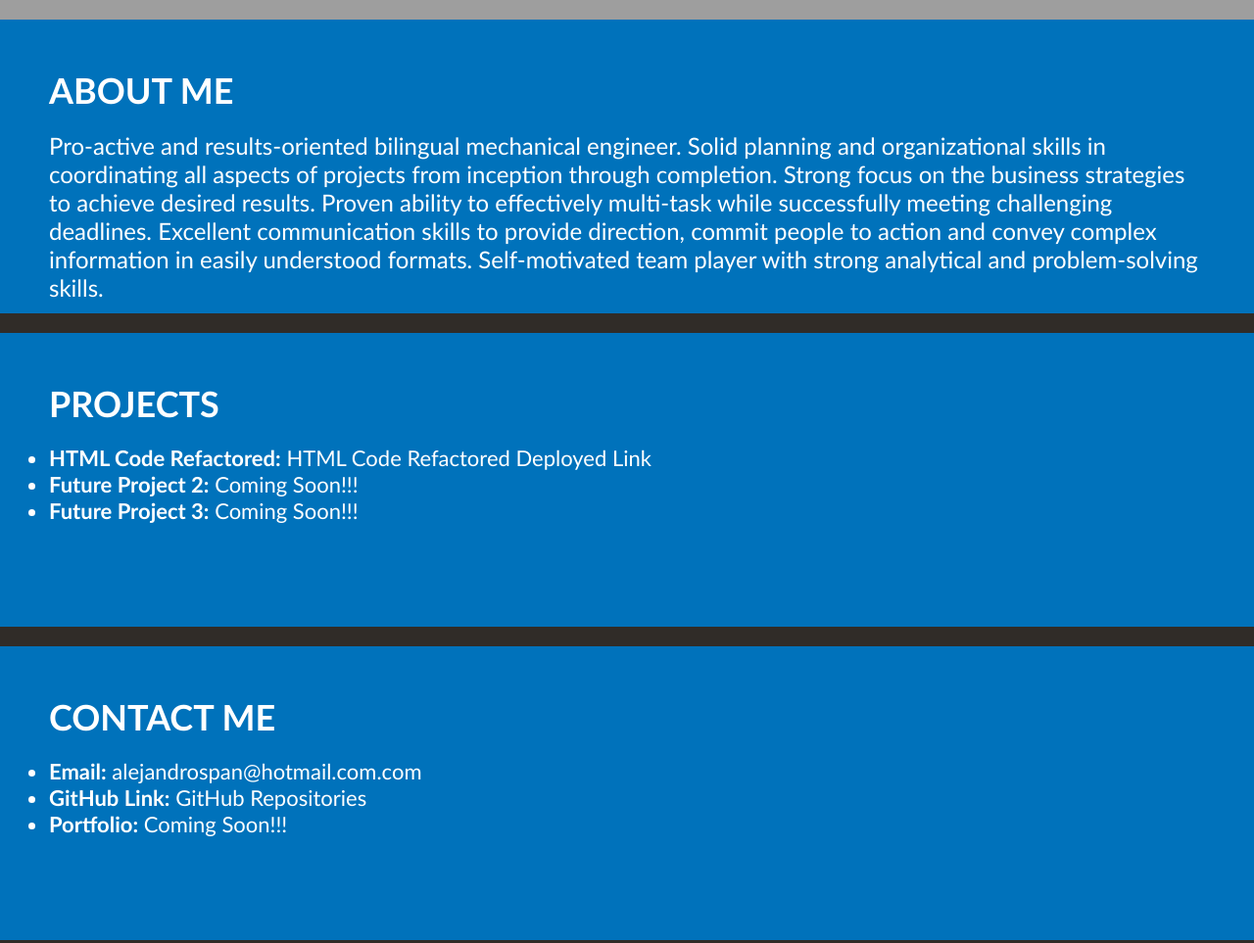
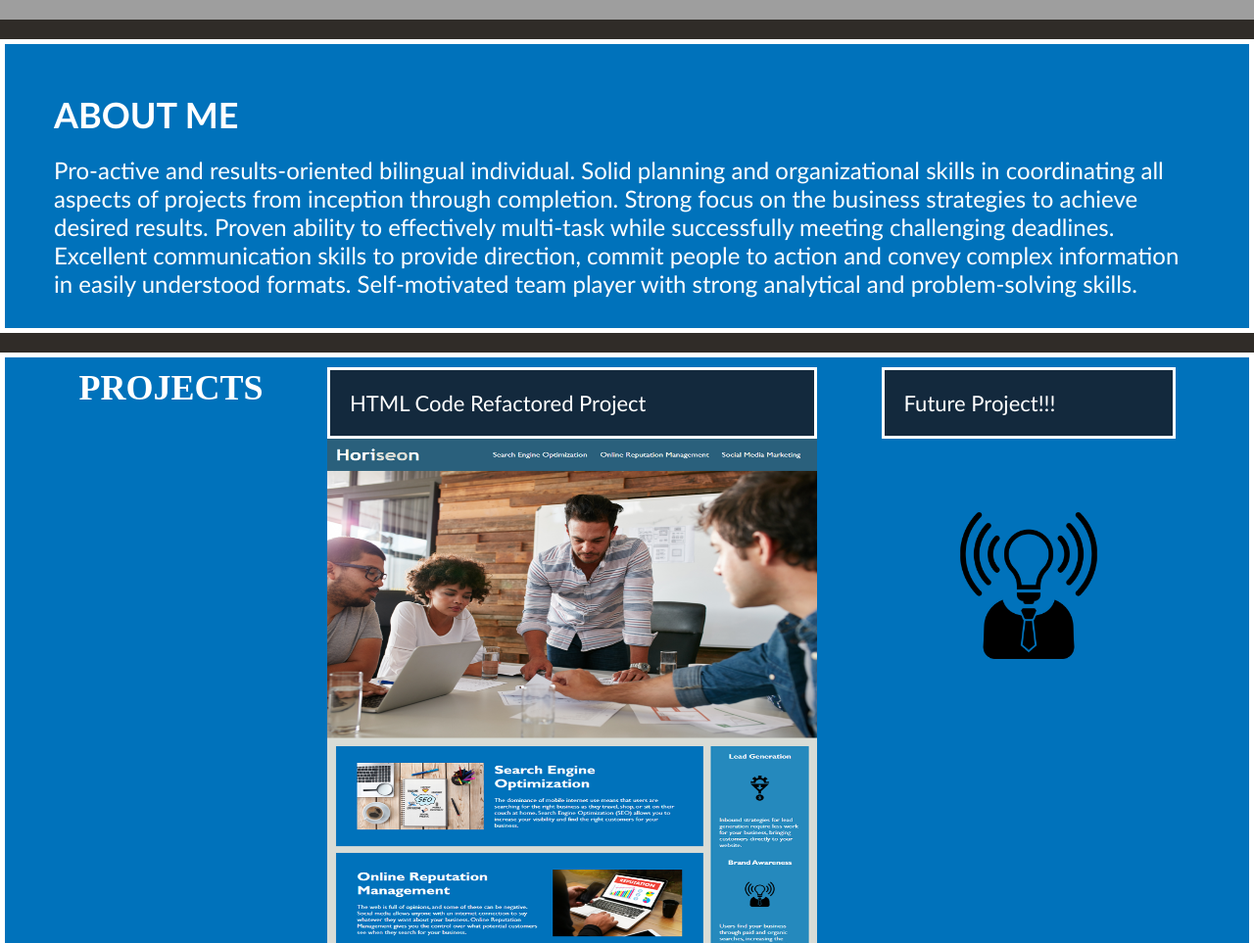
Before and after one commit to z20axa/Professional-Portfolio, a plain HTML site: page index.html in a window 1280 px wide. Shown: the part 480-1443 px from the top of the page at 98% size. Drawn offline with Linux system fonts and the light colour scheme; grey boxes are pictures that could not be loaded.

Commit message:
revised HTML and CSS

```diff
--- a/assets/css/style.css
+++ b/assets/css/style.css
@@ -39,7 +39,7 @@ header nav {
     list-style-type: none;
 }
 
-/* CSS flex-box to display, space, and wrap the CSS <nav> selector */
+/* CSS flexbox to display, space, and wrap the CSS <nav> selector */
 header nav ul{
     display: flex;
     justify-content: space-evenly;
@@ -67,10 +67,11 @@ header nav li a:hover {
     background-repeat: no-repeat;
     background-size:cover;
     min-height: 400px;
+    margin-bottom: 20px;
 }
 
-/* consolidating CSS selectors & properties */
-.about-me, .projects, .contact-me   {
+/* Consolidating CSS selectors & properties */
+.about-me, .contact-me   {
     margin-bottom: 20px;
     padding: 50px;
     height: 300px;
@@ -78,32 +79,53 @@ header nav li a:hover {
     background-color: #0072bb;
     color: #ffffff;
     font-size: 22px;
+    border-width: 5px;
+    border-style: solid;
 }
 
-/* consolidating CSS selectors & properties */
+/* Applying flexbox positition to the images */
+.projects {
+    margin-bottom: 20px;
+    background-color: #0072bb;
+    color: #ffffff;
+    font-size: 22px;
+    display: flex;
+    padding: 10px;
+    text-align: center;
+    border-style: solid;
+    border-width: 5px;
+    justify-content: space-evenly;
+    list-style-type: none;
+    flex-wrap: wrap;
+}
+
+/* Adding headings to the project images */
+.projects header {
+    text-align: center;
+    padding: 20px;
+    text-align: center;
+    background: #13293d;
+    color: #fff;
+    border-style: solid;
+  }
+
+/* Consolidating CSS selectors & properties */
 .about-me h2, .projects h2, .contact-me h2  {
     margin-bottom: 20px;
     font-size: 36px;
 }
 
-/* .projects {
-    display: flex;
-    padding: 10px;
-    text-align: center;
-    border-style: solid;
-    border-width: 1px;
-  }
+/* Setting size for the images */
+img {
+    width: 300px;
+}
 
-.projects header {
-    padding: 20px;
-    background: #13293d;
-    color: #fff;
-  }
+/* Enlarge first project image */
+#enlarge-pic {
+    width: 500px;
+    height: 660px;
+}
 
-.projects img {
-    width: 100%;
-    min-width: 400px;
-} */
 
 footer {
     padding: 30px;
--- a/index.html
+++ b/index.html
@@ -3,6 +3,7 @@
 
 <head>
     <meta charset="UTF-8" />
+    <meta name="viewport" content="width=device-width, initial-scale=1.0" />
     <link rel="stylesheet" href="./assets/css/style.css">
     <title>Alejandro's Professional Porfolio</title>
 </head>
@@ -34,41 +35,29 @@
 
 
     <main>
-        <section class="about-me">
+        <section class="about-me" id="about-me">
             <h2>ABOUT ME</h2>
             <p>
-                Pro-active and results-oriented bilingual mechanical engineer.  Solid planning and organizational skills in coordinating all aspects of projects from inception through completion.   Strong focus on the business strategies to achieve desired results.  Proven ability to effectively multi-task while successfully meeting challenging deadlines.  Excellent communication skills to provide direction, commit people to action and convey complex information in easily understood formats.  Self-motivated team player with strong analytical and problem-solving skills.
+                Pro-active and results-oriented bilingual individual.  Solid planning and organizational skills in coordinating all aspects of projects from inception through completion.   Strong focus on the business strategies to achieve desired results.  Proven ability to effectively multi-task while successfully meeting challenging deadlines.  Excellent communication skills to provide direction, commit people to action and convey complex information in easily understood formats.  Self-motivated team player with strong analytical and problem-solving skills.
             </p>
         </section>
-        <section class="projects">
+        <section class="projects" id="projects">
             <h2>PROJECTS</h2>
-            <ul>
-                <li>
-                    <strong>HTML Code Refactored:</strong> <a href="https://z20axa.github.io/HTML_code-refactor/" target="_blank">HTML Code Refactored Deployed Link</a>
-                </li>
-                <li>
-                    <strong>Future Project 2:</strong> <a href="#" target="_blank">Coming Soon!!!</a>
-                </li>
-                <li>
-                    <strong>Future Project 3:</strong> <a href="#" target="_blank">Coming Soon!!!</a>
-                </li>
-              </ul>
+            <figure>
+                <header>HTML Code Refactored Project</header>
+                <a href="https://z20axa.github.io/HTML_code-refactor/" target="_blank"><img id="enlarge-pic" src="./assets/images/deployed_site.png" alt="HTML Code Refactored Project"></a>
+            </figure>
+            <figure>
+                <header>Future Project!!!</header>
+                <a href="#" target="_blank"><img src="./assets/images/brand-awareness.png" alt="Future Project 2"></a>
+            </figure>
+            <figure>
+                <header>Future Project!!!</header>
+                <a href="#" target="_blank"><img src="./assets/images/cost-management.png" alt="Future Project 3"></a>
+            </figure>
+        </section>
 
-              <!-- <section class="pics">
-                <header>HTML Code Refactored Project</header>
-                <img src="./assets/images/deployed_site.png" alt="HTML Code Refactored Project" />
-              </section>
-              <section class="img">
-                <header>Future Project 2</header>
-                <img src="./assets/images/brand-awareness.png" alt="Future Project 2" />
-              </section>
-              <section class="img">
-                <header>Future Project 3</header>
-                <img src="./assets/images/cost-management.png" alt="Future Project 3" />
-              </section> -->
-
-        </section>
-        <section class="contact-me">
+        <section class="contact-me" id="contact-me">
             <h2>CONTACT ME</h2>
             <ul>
                 <li>
```
